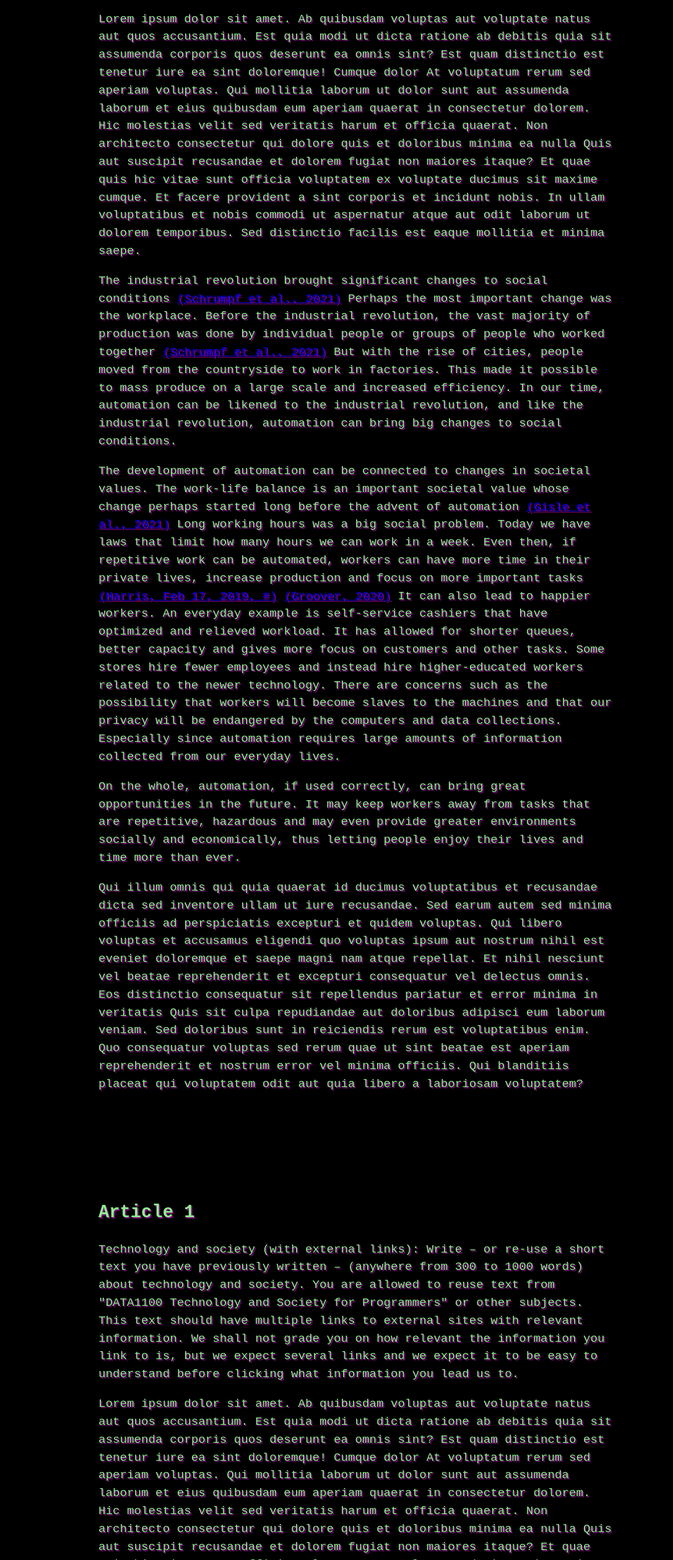
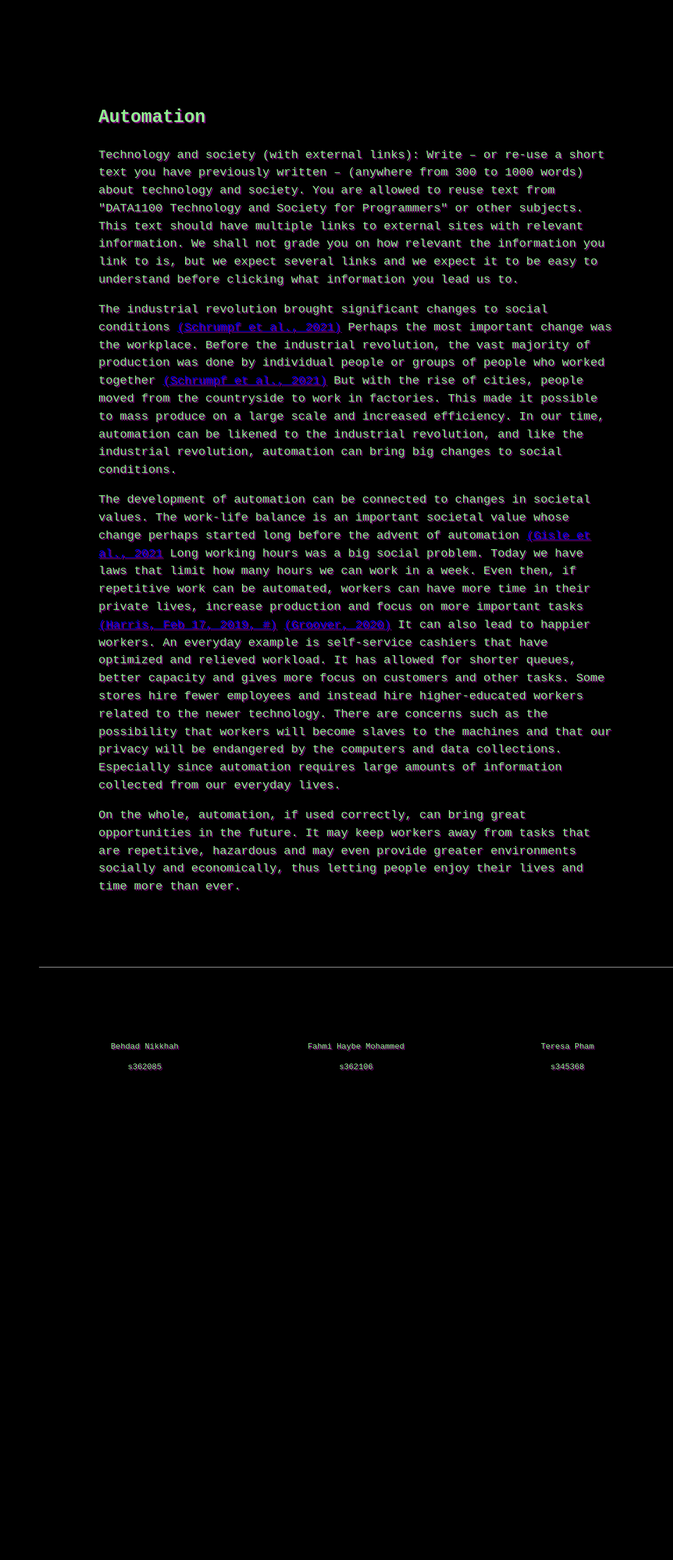
Before and after one commit to 3sapham/FinalAssignment, a plain HTML site: page pages/topical.html in a window 1280 px wide. Shown: the part 1156-3673 px from the top of the page at 62% size, without its empty margins (193-1280 px from the left). After the commit the page ends 2941 px from the top, so only its background shows below. Drawn offline with Linux system fonts and the light colour scheme.

Commit message:
Update topical.html

```diff
--- a/pages/topical.html
+++ b/pages/topical.html
@@ -46,26 +46,28 @@
                     information you link to is, but we expect several links and we expect it to
                     be easy to understand before clicking what information you lead us to.
                 </p>
-                <p>Lorem ipsum dolor sit amet. Ab quibusdam voluptas aut voluptate natus
-                    aut quos accusantium. Est quia modi ut dicta ratione ab debitis quia
-                    sit assumenda corporis quos deserunt ea omnis sint? Est quam distinctio
-                    est tenetur iure ea sint doloremque! Cumque dolor At voluptatum rerum sed
-                    aperiam voluptas. Qui mollitia laborum ut dolor sunt aut assumenda laborum
-                    et eius quibusdam eum aperiam quaerat in consectetur dolorem. Hic molestias
-                    velit sed veritatis harum et officia quaerat. Non architecto consectetur qui
-                    dolore quis et doloribus minima ea nulla Quis aut suscipit recusandae et
-                    dolorem fugiat non maiores itaque? Et quae quis hic vitae sunt officia
-                    voluptatem ex voluptate ducimus sit maxime cumque. Et facere provident a sint
-                    corporis et incidunt nobis. In ullam voluptatibus et nobis commodi ut
-                    aspernatur atque aut odit laborum ut dolorem temporibus. Sed distinctio
-                    facilis est eaque mollitia et minima saepe.
+            </div>
+        </article>
+        <article>
+            <div>
+                <h2>Automation</h2>
+            </div>
+            <div>
+                <p> Technology and society (with external links):
+                    Write – or re-use a short text you have previously written – (anywhere
+                    from 300 to 1000 words) about technology and society. You are allowed
+                    to reuse text from "DATA1100 Technology and Society for Programmers"
+                    or other subjects. This text should have multiple links to external sites
+                    with relevant information. We shall not grade you on how relevant the
+                    information you link to is, but we expect several links and we expect it to
+                    be easy to understand before clicking what information you lead us to.
                 </p>
                 <p> The industrial revolution brought significant changes to social conditions <a
-                        href="https://snl.no/den_industrielle_revolusjon" target="_blank">(Schrumpf
+                        href="https://snl.no/den_industrielle_revolusjon" target="_blank"> (Schrumpf
                         et al., 2021)</a> Perhaps the most important change was the workplace. Before the
                     industrial revolution, the vast majority of production was done by individual people or
                     groups of people who worked together <a href="https://snl.no/den_industrielle_revolusjon"
-                        target="_blank">(Schrumpf
+                        target="_blank"> (Schrumpf
                         et al., 2021)</a> But with the rise of cities, people moved from the countryside to work in
                     factories. This made it possible
                     to mass produce on a large scale and increased efficiency. In our time, automation
@@ -74,13 +76,13 @@
                 </p>
                 <p> The development of automation can be connected to changes in societal values. The
                     work-life balance is an important societal value whose change perhaps started long
-                    before the advent of automation <a href="https://snl.no/arbeidstid" target="_blank">(Gisle et al.,
-                        2021)</a> Long working hours was a big
+                    before the advent of automation <a href="https://snl.no/arbeidstid" target="_blank"> (Gisle et al.,
+                        2021</a> Long working hours was a big
                     social problem. Today we have laws that limit how many hours we can work in a
                     week. Even then, if repetitive work can be automated, workers can have more time
                     in their private lives, increase production and focus on more important tasks <a
                         href="https://www.cbc.ca/news/business/self-checkout-cashiers-retail-jobs-technology-1.5020299"
-                        target="_blank">(Harris,
+                        target="_blank"> (Harris,
                         Feb 17, 2019, #)</a> <a href="https://www.britannica.com/technology/automation" target="_blank">
                         (Groover, 2020)</a> It can also lead to happier workers. An everyday
                     example is self-service cashiers that have optimized and relieved workload. It has
@@ -96,54 +98,6 @@
                     future. It may keep workers away from tasks that are repetitive, hazardous and may
                     even provide greater environments socially and economically, thus letting people
                     enjoy their lives and time more than ever.
-                </p>
-                <p>Qui illum omnis qui quia quaerat id ducimus voluptatibus et recusandae dicta sed inventore ullam ut
-                    iure recusandae. Sed earum autem sed minima officiis ad perspiciatis excepturi et quidem voluptas.
-                    Qui libero voluptas et accusamus eligendi quo voluptas ipsum aut nostrum nihil est eveniet
-                    doloremque et saepe magni nam atque repellat. Et nihil nesciunt vel beatae reprehenderit et
-                    excepturi consequatur vel delectus omnis. Eos distinctio consequatur sit repellendus pariatur et
-                    error minima in veritatis Quis sit culpa repudiandae aut doloribus adipisci eum laborum veniam. Sed
-                    doloribus sunt in reiciendis rerum est voluptatibus enim. Quo consequatur voluptas sed rerum quae ut
-                    sint beatae est aperiam reprehenderit et nostrum error vel minima officiis. Qui blanditiis placeat
-                    qui voluptatem odit aut quia libero a laboriosam voluptatem?
-                </p>
-            </div>
-        </article>
-        <article>
-            <div>
-                <h2>Article 1</h2>
-            </div>
-            <div>
-                <p> Technology and society (with external links):
-                    Write – or re-use a short text you have previously written – (anywhere
-                    from 300 to 1000 words) about technology and society. You are allowed
-                    to reuse text from "DATA1100 Technology and Society for Programmers"
-                    or other subjects. This text should have multiple links to external sites
-                    with relevant information. We shall not grade you on how relevant the
-                    information you link to is, but we expect several links and we expect it to
-                    be easy to understand before clicking what information you lead us to.</p>
-                <p>Lorem ipsum dolor sit amet. Ab quibusdam voluptas aut voluptate natus
-                    aut quos accusantium. Est quia modi ut dicta ratione ab debitis quia
-                    sit assumenda corporis quos deserunt ea omnis sint? Est quam distinctio
-                    est tenetur iure ea sint doloremque! Cumque dolor At voluptatum rerum sed
-                    aperiam voluptas. Qui mollitia laborum ut dolor sunt aut assumenda laborum
-                    et eius quibusdam eum aperiam quaerat in consectetur dolorem. Hic molestias
-                    velit sed veritatis harum et officia quaerat. Non architecto consectetur qui
-                    dolore quis et doloribus minima ea nulla Quis aut suscipit recusandae et
-                    dolorem fugiat non maiores itaque? Et quae quis hic vitae sunt officia
-                    voluptatem ex voluptate ducimus sit maxime cumque. Et facere provident a sint
-                    corporis et incidunt nobis. In ullam voluptatibus et nobis commodi ut
-                    aspernatur atque aut odit laborum ut dolorem temporibus. Sed distinctio
-                    facilis est eaque mollitia et minima saepe.</p>
-                <p>Qui illum omnis qui quia quaerat id ducimus voluptatibus et recusandae dicta sed inventore ullam ut
-                    iure recusandae. Sed earum autem sed minima officiis ad perspiciatis excepturi et quidem voluptas.
-                    Qui libero voluptas et accusamus eligendi quo voluptas ipsum aut nostrum nihil est eveniet
-                    doloremque et saepe magni nam atque repellat. Et nihil nesciunt vel beatae reprehenderit et
-                    excepturi consequatur vel delectus omnis. Eos distinctio consequatur sit repellendus pariatur et
-                    error minima in veritatis Quis sit culpa repudiandae aut doloribus adipisci eum laborum veniam. Sed
-                    doloribus sunt in reiciendis rerum est voluptatibus enim. Quo consequatur voluptas sed rerum quae ut
-                    sint beatae est aperiam reprehenderit et nostrum error vel minima officiis. Qui blanditiis placeat
-                    qui voluptatem odit aut quia libero a laboriosam voluptatem?
                 </p>
             </div>
         </article>
```
